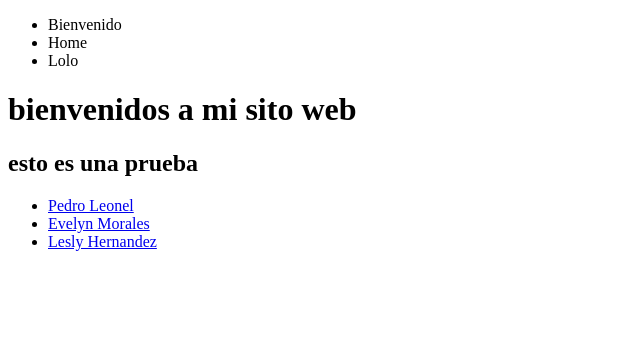
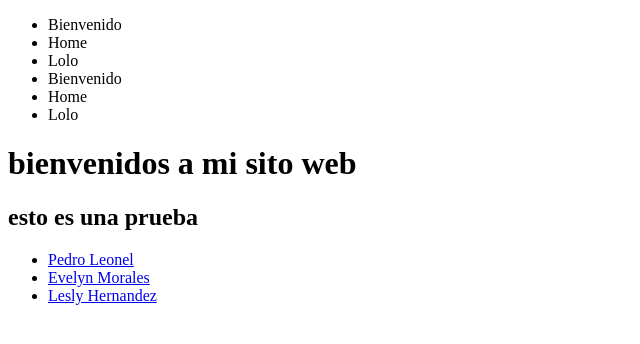
Before and after one commit to German-Tzul/reporter, a Django app: page / in a window 1280 px wide. Shown: the top 344 px of the page, without its empty margins (0-640 px from the left). Run offline with Django 3.2, Linux system fonts and the light colour scheme; data comes from the database, SQL or seed files in the repository.

Commit message:
prueba numero nueve

```diff
--- a/mysite/reporter/templates/reporter/index.html
+++ b/mysite/reporter/templates/reporter/index.html
@@ -8,6 +8,9 @@
 <body>
     <ul>
         <li>Bienvenido</li>
+        <li>Home</li>
+        <li>Lolo</li>
+                <li>Bienvenido</li>
         <li>Home</li>
         <li>Lolo</li>
     </ul>
```
